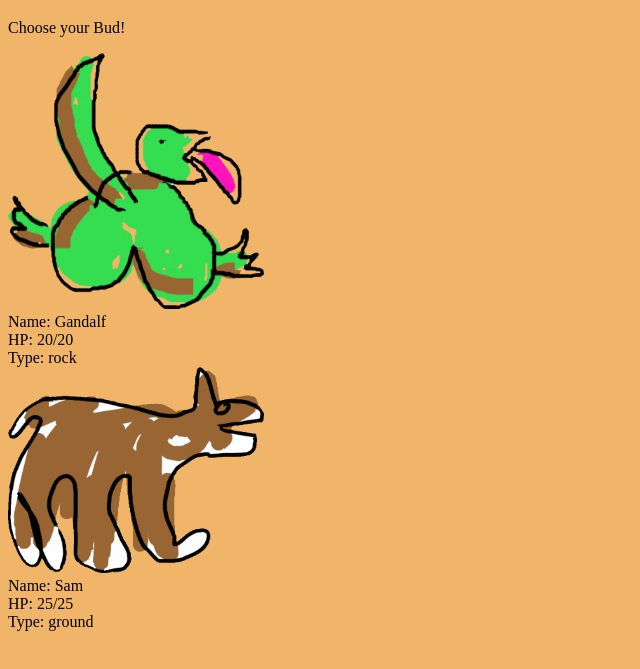
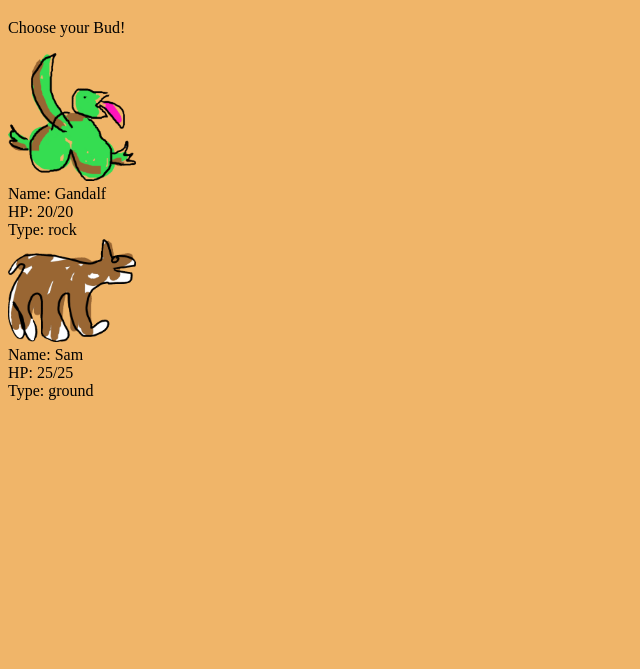
Before and after one commit to tarrinneal/lilbuds, a plain HTML site: page lilbuds.html in a window 1280 px wide. Both pictures are taken after a click on the button "Let's Battle!". Shown: the part 61-730 px from the top of the page, without its empty margins (0-640 px from the left). Drawn offline with Linux system fonts and the light colour scheme.

Commit message:
minor changes, some clean up

```diff
--- a/styles.css
+++ b/styles.css
@@ -5,7 +5,7 @@ html, body, #app {
 }
 
 .bud-pic {
-  width: 20%;
+  width: 10%;
 }
 
 /*
```
Also changed, not shown: app.js (+1 -38 lines).
